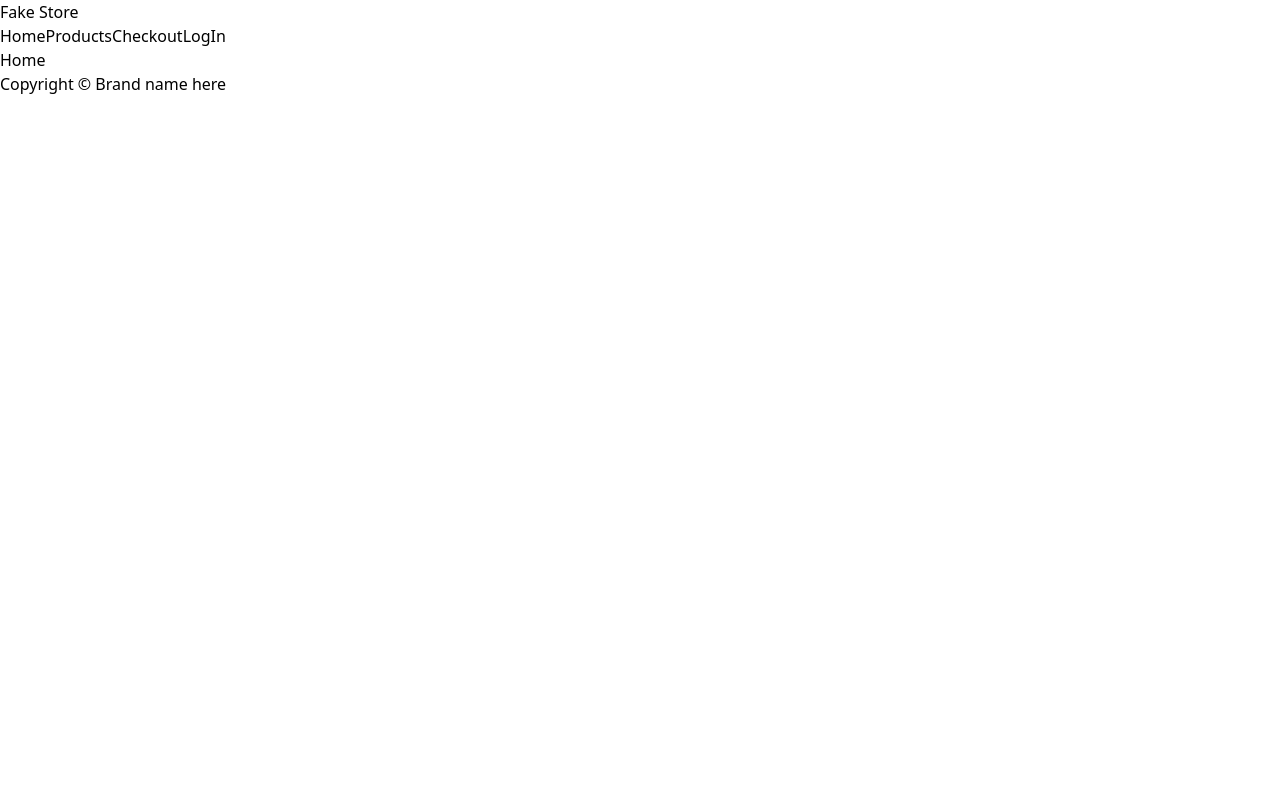
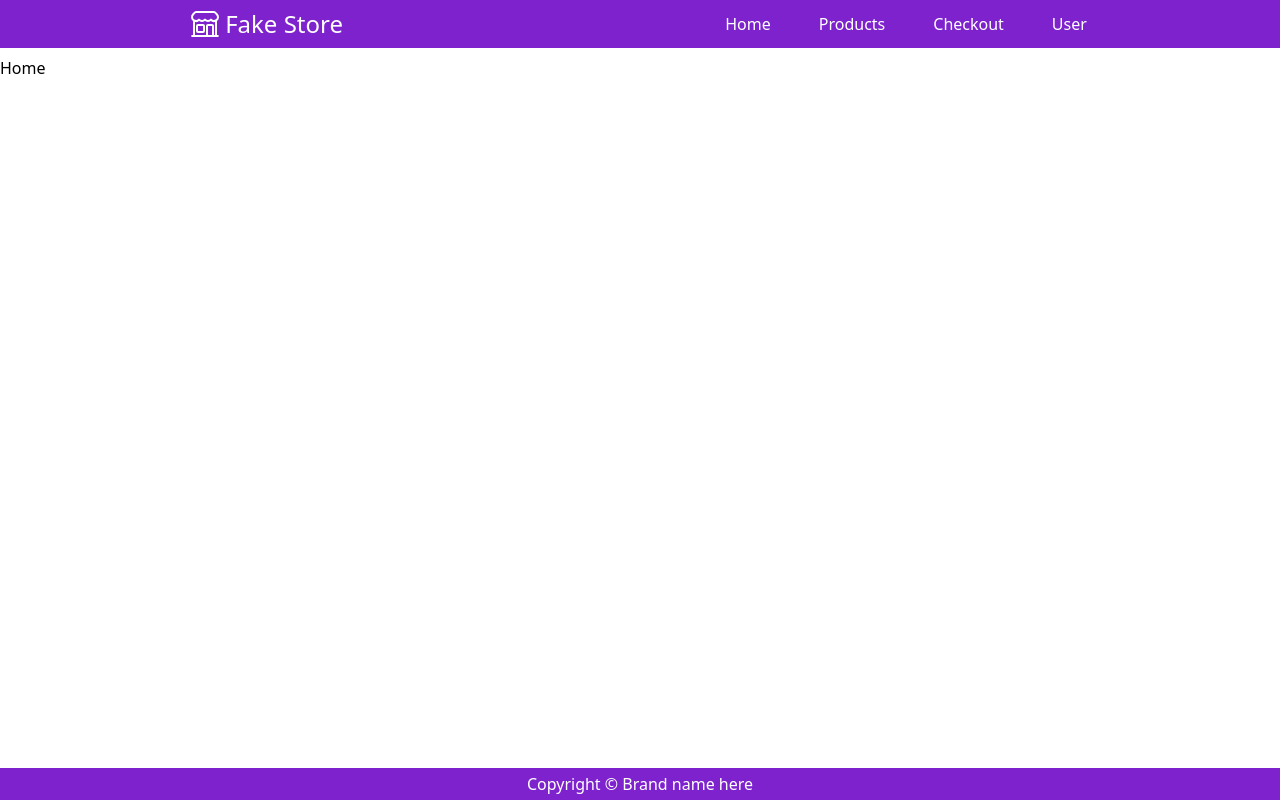
Before and after one commit to EltonLobo07/online-store, a React app in the folder online-store-frontend/: page / in a window 1280 px wide. Built offline with nearby package versions, Linux system fonts and the light colour scheme.

Commit message:
Add layout styling and responsive navbar

```diff
--- a/online-store-frontend/src/App.js
+++ b/online-store-frontend/src/App.js
@@ -12,8 +12,9 @@ function App() {
     }, []);
 
     return (
-        <div>
+        <div className = "h-full flex flex-col">
             <Header user = {user} setUser = {setUser} />
+            <div className = "h-14 w-full shrink-0">This is some block</div>
             <Outlet context = {[user, setUser]} />
             <Footer />
         </div>
--- a/online-store-frontend/src/components/Checkout.js
+++ b/online-store-frontend/src/components/Checkout.js
@@ -54,17 +54,17 @@ function Checkout() {
     // useEffect will run only once anyways
 
     if (user === undefined) // User is not logged in
-        return null;
+        return <div className = "flex-grow"></div>;
 
     if (productsToBuy.length === 0) // User is logged in
         return (
-            <div>
+            <div className = "flex-grow">
                 <div>No products in the cart</div>
             </div>
         );
 
     return (
-        <div>
+        <div className = "flex-grow">
             <div>
                 {productsToBuy.map(product => <ShoppingCartProduct key = {product.id}
                                                                    product = {product}
--- a/online-store-frontend/src/components/DetailedProduct.js
+++ b/online-store-frontend/src/components/DetailedProduct.js
@@ -39,10 +39,10 @@ function DetailedProduct() {
     }, [user, id]);
 
     if (product === null)
-        return null;
+        return <div className = "flex-grow"></div>;
 
     return (
-        <div>
+        <div className = "flex-grow">
             <img src = {product.image} alt = "product img" width = "100px" height = "100px" />
             <h3>{product.title}</h3>
             <div>Price: <span>$ {product.price}</span></div>
--- a/online-store-frontend/src/components/Footer.js
+++ b/online-store-frontend/src/components/Footer.js
@@ -2,7 +2,7 @@ import React from "react";
 
 function Footer() {
     return (
-        <div>
+        <div className = "bg-purple-700 text-white text-center py-1 w-full">
             Copyright © Brand name here
         </div>
     );
--- a/online-store-frontend/src/components/Header.js
+++ b/online-store-frontend/src/components/Header.js
@@ -1,13 +1,80 @@
-import React from "react";
+import React, { useState } from "react";
+import { Link, useNavigate } from "react-router-dom";
 import Menu from "./Menu";
 import PropTypes from "prop-types";
 
 function Header({ user, setUser }) {
+    const navigate = useNavigate();
+    const [boxHidden, setBoxHidden] = useState(true);
+
+    function toggleDropDown() {
+        setBoxHidden(!boxHidden);
+    };
+
+    function closeDropDown() {
+        setBoxHidden(true);
+    };
+
+    function handleLogoutAndCloseDropDown() {
+        window.localStorage.removeItem("user");
+        setUser(undefined);
+        setBoxHidden(true);
+        navigate("/");
+    };
+
     return (
-        <div>
-            <div>
-                <div>Fake Store</div>
-                <Menu user = {user} setUser = {setUser} />
+        <div className = "bg-purple-700 text-white w-full flex items-center justify-around h-12 py-1 fixed">
+            <div className = "flex gap-x-1 items-center">
+                <svg xmlns="http://www.w3.org/2000/svg" fill="none" viewBox="0 0 24 24" strokeWidth="1.5" stroke="currentColor" className="w-8 h-8 bg-purple-700 stroke-white">
+                    <path strokeLinecap="round" strokeLinejoin="round" d="M13.5 21v-7.5a.75.75 0 01.75-.75h3a.75.75 0 01.75.75V21m-4.5 0H2.36m11.14 0H18m0 0h3.64m-1.39 0V9.349m-16.5 11.65V9.35m0 0a3.001 3.001 0 003.75-.615A2.993 2.993 0 009.75 9.75c.896 0 1.7-.393 2.25-1.016a2.993 2.993 0 002.25 1.016c.896 0 1.7-.393 2.25-1.016a3.001 3.001 0 003.75.614m-16.5 0a3.004 3.004 0 01-.621-4.72L4.318 3.44A1.5 1.5 0 015.378 3h13.243a1.5 1.5 0 011.06.44l1.19 1.189a3 3 0 01-.621 4.72m-13.5 8.65h3.75a.75.75 0 00.75-.75V13.5a.75.75 0 00-.75-.75H6.75a.75.75 0 00-.75.75v3.75c0 .415.336.75.75.75z" />
+                </svg>
+
+                <div className = "text-2xl">Fake Store</div>
+            </div>
+
+            <Menu user = {user} setUser = {setUser} />
+
+            <div className = "md:hidden relative">
+                <svg xmlns="http://www.w3.org/2000/svg" fill="none" viewBox="0 0 24 24" strokeWidth="1.5" stroke="currentColor" onClick = {toggleDropDown} className="w-6 h-6 bg-purple-700 stroke-white">
+                    <path strokeLinecap="round" strokeLinejoin="round" d="M3.75 6.75h16.5M3.75 12h16.5m-16.5 5.25h16.5" />
+                </svg>
+
+                <div className = {`${boxHidden ? "hidden" : "block"} absolute top-9 right-0 flex flex-col text-purple-700 bg-white border border-purple-700 border-t-0`}>
+                    <Link to = "/home" onClick = {closeDropDown} className = "hover:bg-gray-100 p-2">
+                        Home
+                    </Link>
+
+                    <Link to = "/products" onClick = {closeDropDown} className = "hover:bg-gray-100 p-2">
+                        Products
+                    </Link>
+
+                    <Link to = "/checkout" onClick = {closeDropDown} className = "hover:bg-gray-100 p-2">
+                        Checkout
+                    </Link>
+
+                    {
+                        user ?
+                            <>
+                                <Link to = "/your-orders" onClick = {closeDropDown} className = "hover:bg-gray-100 p-2">
+                                    Your orders
+                                </Link>
+
+                                <div onClick = {handleLogoutAndCloseDropDown} className = "cursor-pointer hover:bg-gray-100 p-2">
+                                    Logout
+                                </div>
+                            </>
+                            :
+                            <>
+                                <Link to = "/login" onClick = {closeDropDown} className = "hover:bg-gray-100 p-2">
+                                    Login
+                                </Link>
+
+                                <Link to = "/signup" onClick = {closeDropDown} className = "hover:bg-gray-100 p-2">
+                                    Signup
+                                </Link>
+                            </>
+                    }
+                </div>
             </div>
         </div>
     );
--- a/online-store-frontend/src/components/Home.js
+++ b/online-store-frontend/src/components/Home.js
@@ -1,7 +1,11 @@
 import React from "react";
 
 function Home() {
-    return <div>Home</div>;
+    return (
+        <div className = "flex-grow">
+            Home
+        </div>
+    );
 };
 
 export default Home;
--- a/online-store-frontend/src/components/Menu.js
+++ b/online-store-frontend/src/components/Menu.js
@@ -1,26 +1,68 @@
-import React from "react";
+import React, { useState } from "react";
 import { Link, useNavigate } from "react-router-dom";
 import PropTypes from "prop-types";
 
 function Menu({ user, setUser }) {
     const navigate = useNavigate();
+    const [boxHidden, setBoxHidden] = useState(true);
 
-    function handleClick() {
+    function toggleDropDown() {
+        setBoxHidden(!boxHidden);
+    };
+
+    function closeDropDown() {
+        setBoxHidden(true);
+    };
+
+    function handleLogoutAndCloseDropDown() {
         window.localStorage.removeItem("user");
         setUser(undefined);
+        setBoxHidden(true);
         navigate("/");
     };
 
     return (
-        <div>
-            <Link to = "/">Home</Link>
-            <Link to = "/products">Products</Link>
-            <Link to = "/checkout">Checkout</Link>
+        <div className = "hidden md:flex items-center gap-x-10 relative">
+            <Link to = "/" onClick = {closeDropDown} className = "hover:bg-purple-600 p-1">
+                Home
+            </Link>
 
-            {user ? <button onClick = {handleClick}>
-                        {`${user.name}`}
-                    </button> :
-                    <Link to = "/login">LogIn</Link>}
+            <Link to = "/products" onClick = {closeDropDown} className = "hover:bg-purple-600 p-1">
+                Products
+            </Link>
+
+            <Link to = "/checkout" onClick = {closeDropDown} className = "hover:bg-purple-600 p-1">
+                Checkout
+            </Link>
+
+            <button onClick = {toggleDropDown} className = "hover:bg-purple-600 p-1">
+                User
+            </button>
+
+            <div className = {`${boxHidden ? "hidden" : "block"} absolute top-10 right-0 flex flex-col text-purple-700 bg-white border border-purple-700 border-t-0`}>
+                {
+                    user ?
+                        <>
+                            <Link to = "/your-orders" onClick = {closeDropDown} className = "hover:bg-gray-100 p-2">
+                                Your orders
+                            </Link>
+
+                            <div onClick = {handleLogoutAndCloseDropDown} className = "cursor-pointer hover:bg-gray-100 p-2">
+                                Logout
+                            </div>
+                        </>
+                        :
+                        <>
+                            <Link to = "/login" onClick = {closeDropDown} className = "hover:bg-gray-100 p-2">
+                                Login
+                            </Link>
+
+                            <Link to = "/signup" onClick = {closeDropDown} className = "hover:bg-gray-100 p-2">
+                                Signup
+                            </Link>
+                        </>
+                }
+            </div>
         </div>
     );
 };
--- a/online-store-frontend/src/components/Orders.js
+++ b/online-store-frontend/src/components/Orders.js
@@ -23,11 +23,11 @@ function Orders() {
     }, [user]);
 
     if (user === undefined) // User is not logged in
-        return null;
+        return <div className = "flex-grow"></div>;
 
     if (orders.length === 0) // User is logged in
         return (
-            <div>
+            <div className = "flex-grow">
                 <div>
                     No orders
                 </div>
@@ -35,7 +35,7 @@ function Orders() {
         );
 
     return (
-        <div>
+        <div className = "flex-grow">
             <div>
                 {orders.map((order, orderNum) => <Order key = {order.id} order = {order} orderNum = {orderNum} />)}
             </div>
--- a/online-store-frontend/src/components/Products.js
+++ b/online-store-frontend/src/components/Products.js
@@ -106,8 +106,7 @@ function Products() {
     mySort(filteredProducts, sortByPrice); // In-place sorting
 
     return (
-        <div>
-            <div>
+        <div className = "flex-grow">
             <div>
                 <div>
                     {`Number of products in the cart: ${Object.keys(productsInTheCart).length}`}
@@ -147,7 +146,6 @@ function Products() {
                                                         productsInTheCart = {productsInTheCart}
                                                         setProductsInTheCart = {setProductsInTheCart} />)}
         </div>
-        </div>
     );
 };
 
--- a/online-store-frontend/src/index.js
+++ b/online-store-frontend/src/index.js
@@ -26,7 +26,7 @@ root.render(
         <Routes>
             <Route path = "/" element = {<App />}>
                 <Route index element = {<Home />} />
-                <Route path = "/home" element = {<Home />} />
+                <Route path = "home" element = {<Home />} />
 
                 <Route path = "products" element = {<Products />} />
 
```
Lines whose indentation alone changed are shown as unchanged.
